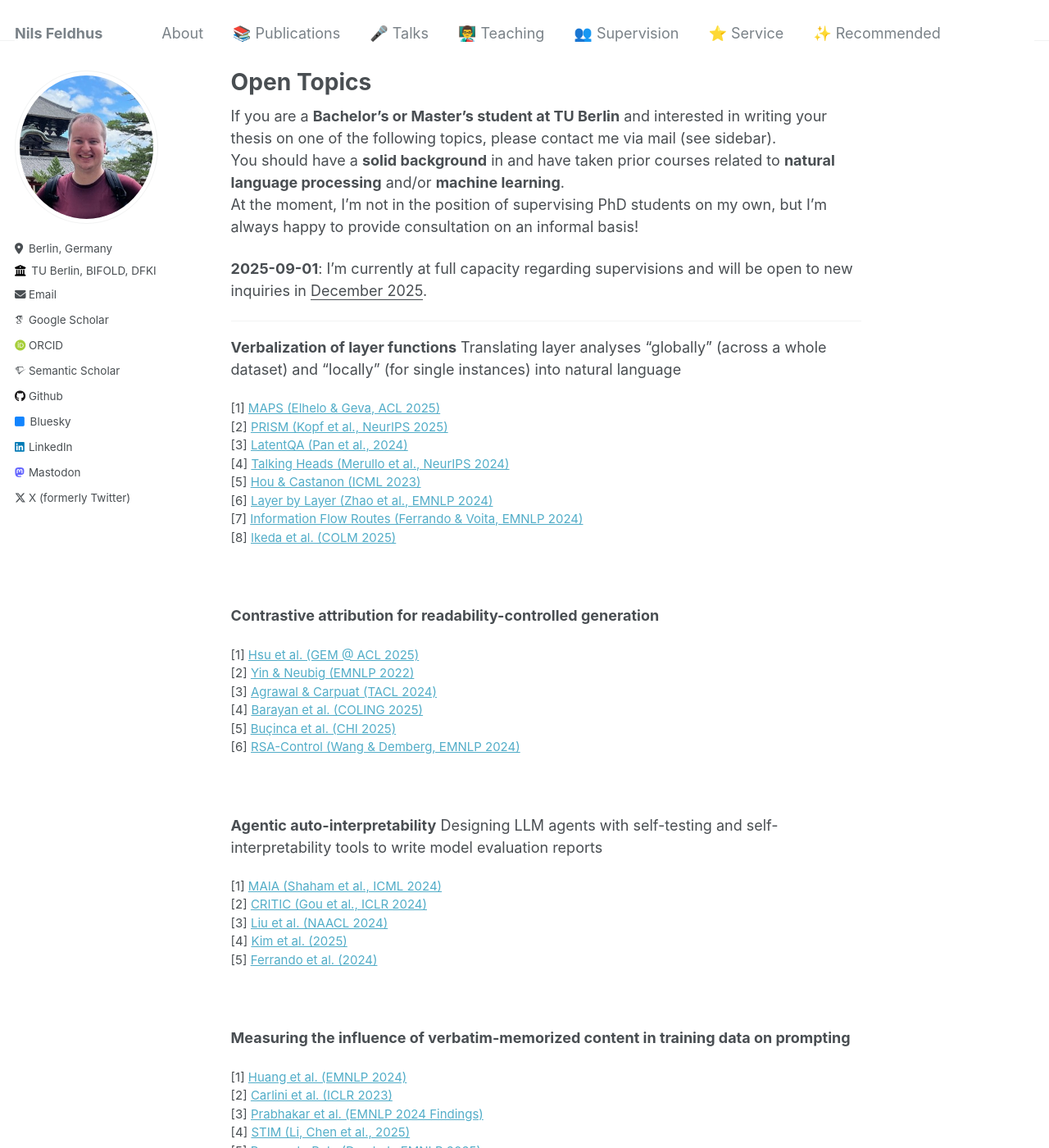
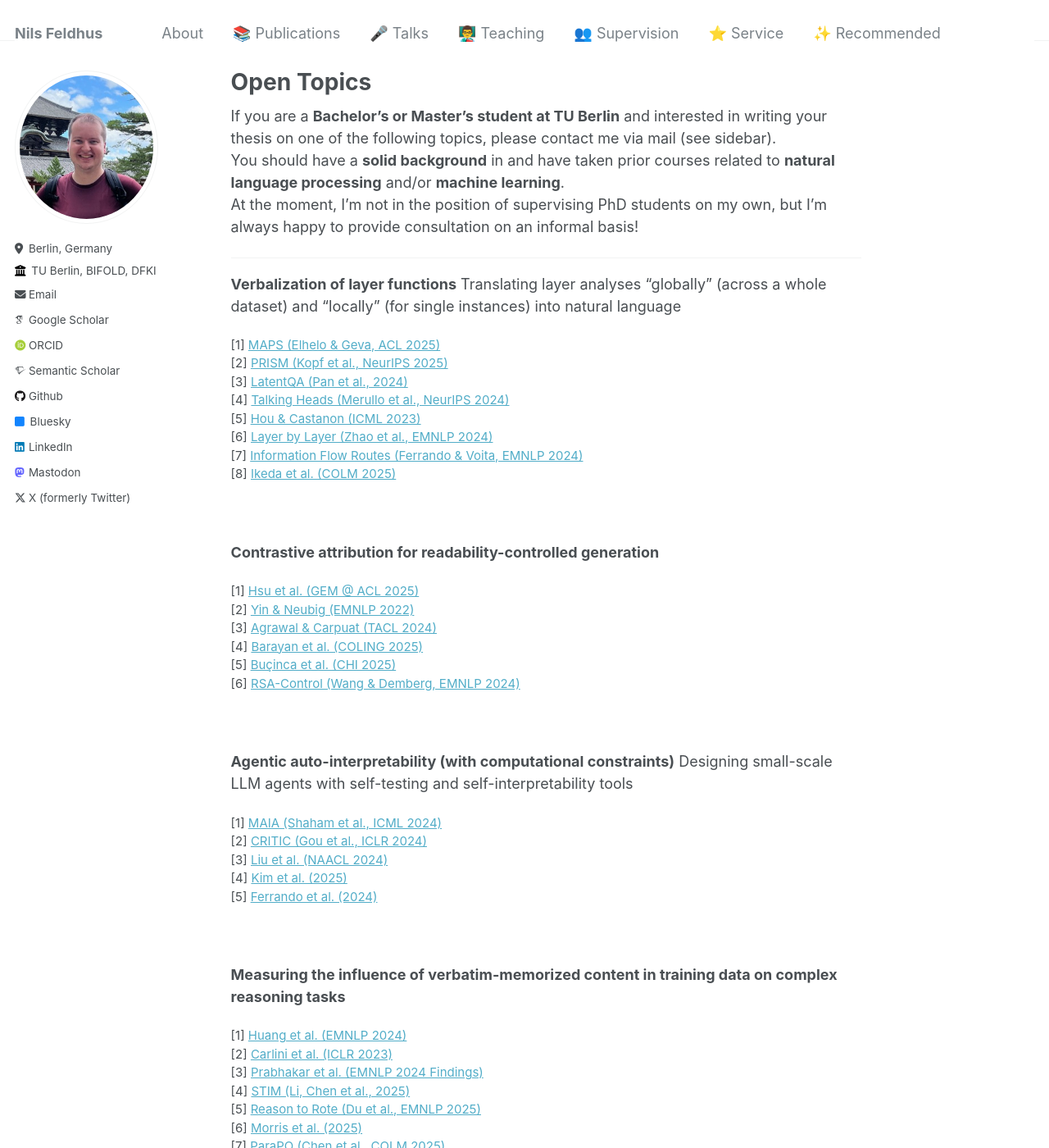
Before and after one commit to nfelnlp/nfelnlp.github.io, a Jekyll site: the page built from supervision/topics.md, in a window 1280 px wide and 1400 px high. Shown: the whole window at 82% size. Built offline with Jekyll 4.4.1, drawn with Linux system fonts in a browser that asks for light colours; some web fonts are replaced; some of the changed text lies outside the part shown.

Commit message:
Update supervision and INLG link.

```diff
--- a/supervision/topics.md
+++ b/supervision/topics.md
@@ -9,10 +9,9 @@
 You should have a **solid background** in and have taken prior courses related to **natural language processing** and/or **machine learning**.
 At the moment, I'm not in the position of supervising PhD students on my own, but I'm always happy to provide consultation on an informal basis!
 
-**2025-09-01**: I'm currently at full capacity regarding supervisions and will be open to new inquiries in <u>December 2025</u>.
-
 ---
 
+<!-- LyCoS -->
 **Verbalization of layer functions**
 Translating layer analyses "globally" (across a whole dataset) and "locally" (for single instances) into natural language
 <p style="font-size:smaller;">
@@ -26,6 +25,7 @@
 [8] <a href="https://openreview.net/forum?id=oP3b5YBFoP">Ikeda et al. (COLM 2025)</a><br>
 </p><br>
 
+<!-- ReaCoCoa -->
 **Contrastive attribution for readability-controlled generation**
 <p style="font-size:smaller;">
 [1] <a href="https://aclanthology.org/2025.gem-1.11/">Hsu et al. (GEM @ ACL 2025)</a><br>
@@ -36,8 +36,9 @@
 [6] <a href="https://aclanthology.org/2024.emnlp-main.318/">RSA-Control (Wang & Demberg, EMNLP 2024)</a><br>
 </p><br>
 
-**Agentic auto-interpretability**
-Designing LLM agents with self-testing and self-interpretability tools to write model evaluation reports
+<!-- AcAI -->
+**Agentic auto-interpretability (with computational constraints)**
+Designing small-scale LLM agents with self-testing and self-interpretability tools
 <p style="font-size:smaller;">
 [1] <a href="https://dl.acm.org/doi/10.5555/3692070.3693872">MAIA (Shaham et al., ICML 2024)</a><br>
 [2] <a href="https://openreview.net/forum?id=Sx038qxjek">CRITIC (Gou et al., ICLR 2024)</a><br>
@@ -46,28 +47,31 @@
 [5] <a href="https://arxiv.org/abs/2405.00208">Ferrando et al. (2024)</a><br>
 </p><br>
 
-**Measuring the influence of verbatim-memorized content in training data on prompting**
+<!-- MemiCRea -->
+**Measuring the influence of verbatim-memorized content in training data on complex reasoning tasks**
 <p style="font-size:smaller;">
 [1] <a href="https://aclanthology.org/2024.emnlp-main.598/">Huang et al. (EMNLP 2024)</a><br>
 [2] <a href="https://openreview.net/forum?id=TatRHT_1cK">Carlini et al. (ICLR 2023)</a><br>
 [3] <a href="https://aclanthology.org/2024.findings-emnlp.212/">Prabhakar et al. (EMNLP 2024 Findings)</a><br>
 [4] <a href="https://arxiv.org/abs/2508.02037">STIM (Li, Chen et al., 2025)</a><br>
-[5] <a href="https://arxiv.org/abs/2507.04782">Reason to Rote (Du et al., EMNLP 2025)</a><br>
+[5] <a href="https://aclanthology.org/2025.emnlp-main.437/">Reason to Rote (Du et al., EMNLP 2025)</a><br>
 [6] <a href="https://arxiv.org/abs/2505.24832">Morris et al. (2025)</a><br>
 [7] <a href="https://openreview.net/forum?id=Uic3ojVhXh">ParaPO (Chen et al., COLM 2025)</a><br>
 [8] <a href="https://arxiv.org/abs/2507.05578">Survey on Memorization (Xiong et al., 2025)</a><br>
 </p><br>
 
+<!-- SyClue -->
 **Estimating the influence of LLM sycophancy on user interactions**
 <p style="font-size:smaller;">
 [1] <a href="https://arxiv.org/abs/2505.13995">ELEPHANT (Cheng et al., 2025)</a><br>
 [2] <a href="https://aclanthology.org/2024.acl-long.858/">Farm (Xu et al., 2024)</a><br>
 [3] <a href="https://arxiv.org/abs/2509.10830">The Siren Song of LLMs (Shi et al., 2025)</a><br>
 [4] <a href="https://openreview.net/forum?id=Orvjm9UqH2">Epistemic Alignment (Clark et al., COLM 2025)</a><br>
-[5] <a href="https://arxiv.org/abs/2409.12809">Don't Be Fooled (Spitzer et al., 2024)</a><br>
+[5] <a href="https://doi.org/10.1080/10447318.2025.2574511">Don't Be Fooled (Spitzer et al., IJHCI 2025)</a><br>
 [6] <a href="https://openreview.net/forum?id=MzM99vV5Rx">IQA-EVAL (Li et al., NeurIPS 2024)</a><br>
 </p><br>
 
+<!-- EZMed -->
 **Text simplification of medical terminology**
 <p style="font-size:smaller;">
 [1] <a href="https://aclanthology.org/2024.acl-long.459/">FactPICO (Joseph et al., ACL 2024)</a><br>
```
Also changed, not shown: other parts of supervision/topics.md (+3 -2 lines), publications/index.md (+5 -5 lines), supervision/index.md (+4 -4 lines).
